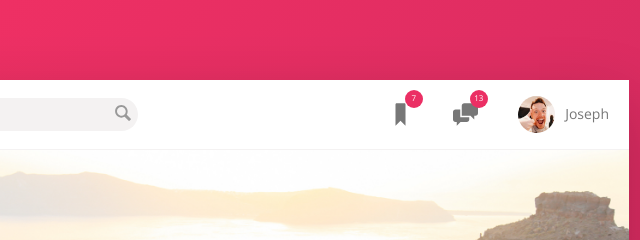
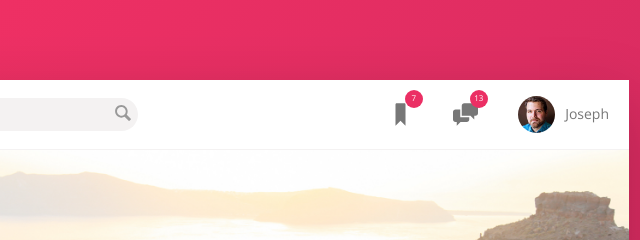
Before and after one commit to Caiko/trillo, a website: page index.html in a window 1280 px wide. Shown: the top 240 px of the page, 611-1251 px from the left. Drawn offline with nearby package versions, Linux system fonts and the light colour scheme.

Commit message:
Fixed Joseph user photo

```diff
--- a/index.html
+++ b/index.html
@@ -46,7 +46,7 @@
           </div>
           <div class="user-nav__user">
             <img
-              src="img/user-1.jpg"
+              src="img/user-5.jpg"
               alt="User photo"
               class="user-nav__user-photo"
             />
```
